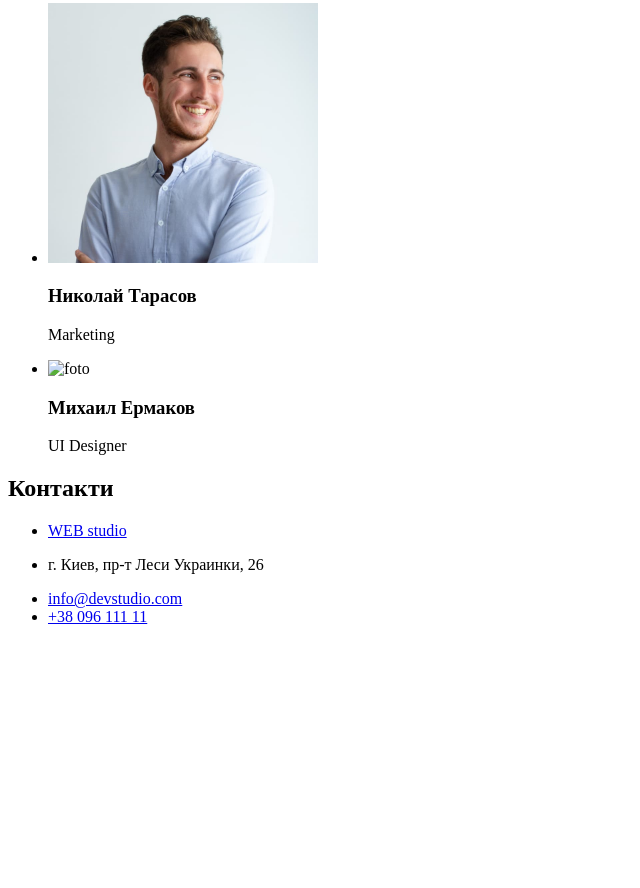
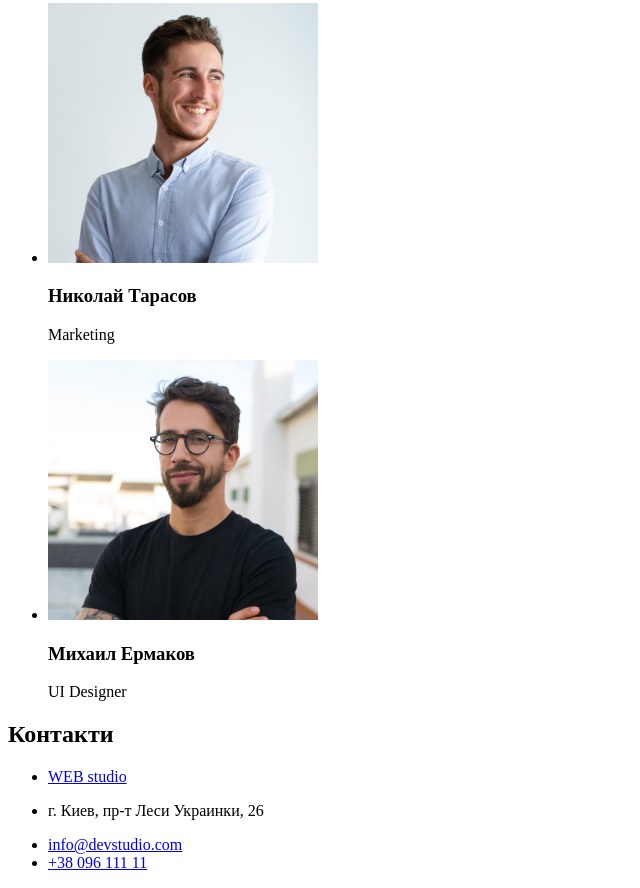
Before and after one commit to Denkovych/goit-markup-hw-01, a plain HTML site: page index.html in a window 1280 px wide. Shown: the part 2163-3051 px from the top of the page, without its empty margins (0-640 px from the left). Before the commit the page ends 2805 px from the top, so only its background shows below. Drawn offline with Linux system fonts and the light colour scheme; the site is published under a folder, as on GitHub Pages, so addresses that start at the root find nothing.

Commit message:
Update index.html

```diff
--- a/index.html
+++ b/index.html
@@ -94,7 +94,7 @@
 
 </li>
 <li>
-    <img src="/images/photomikh.jpg" alt="foto" width="270">
+    <img src="./images/photomikh.jpg" alt="foto" width="270">
 <h3>Михаил Ермаков</h3>
 <p>UI Designer</p>
 
```
